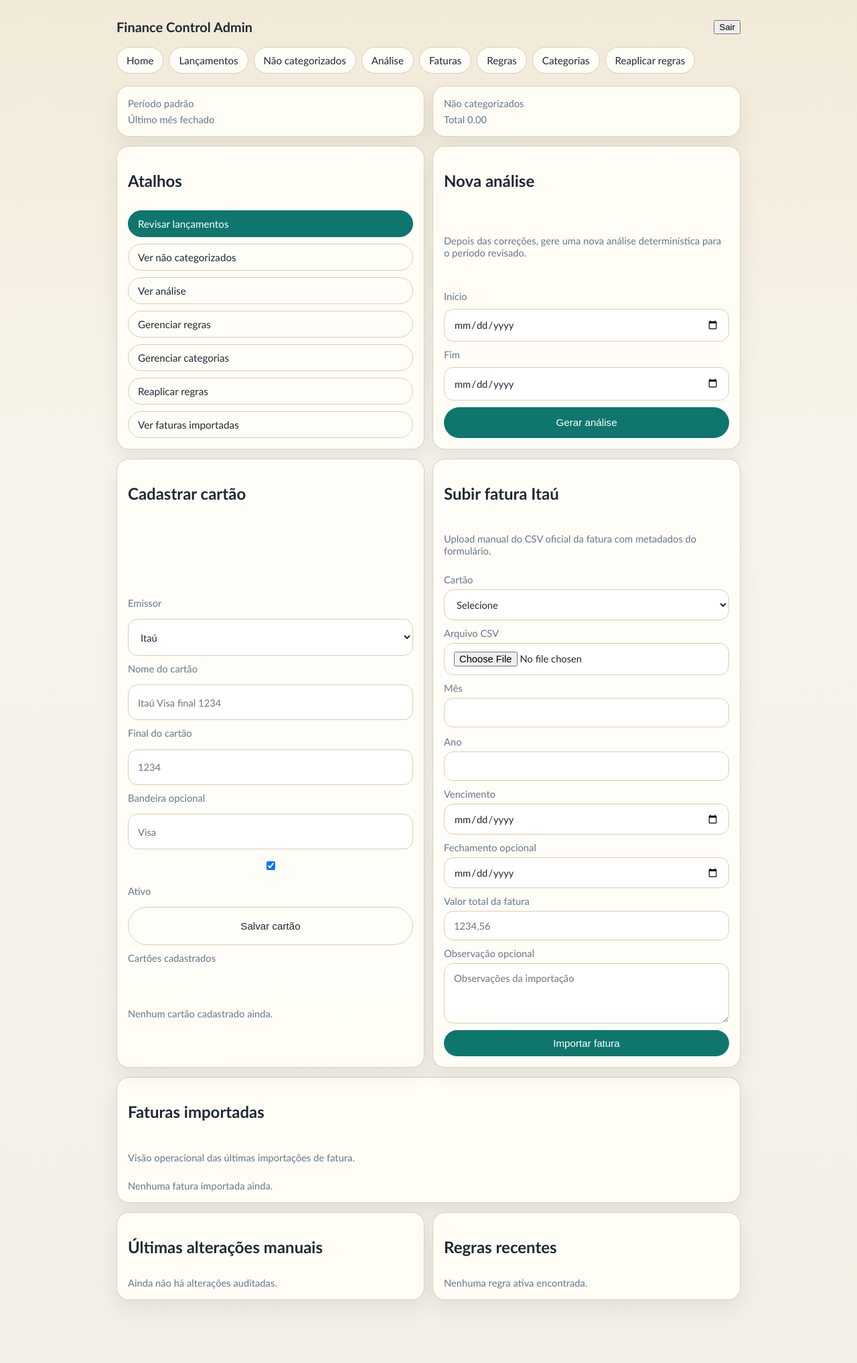
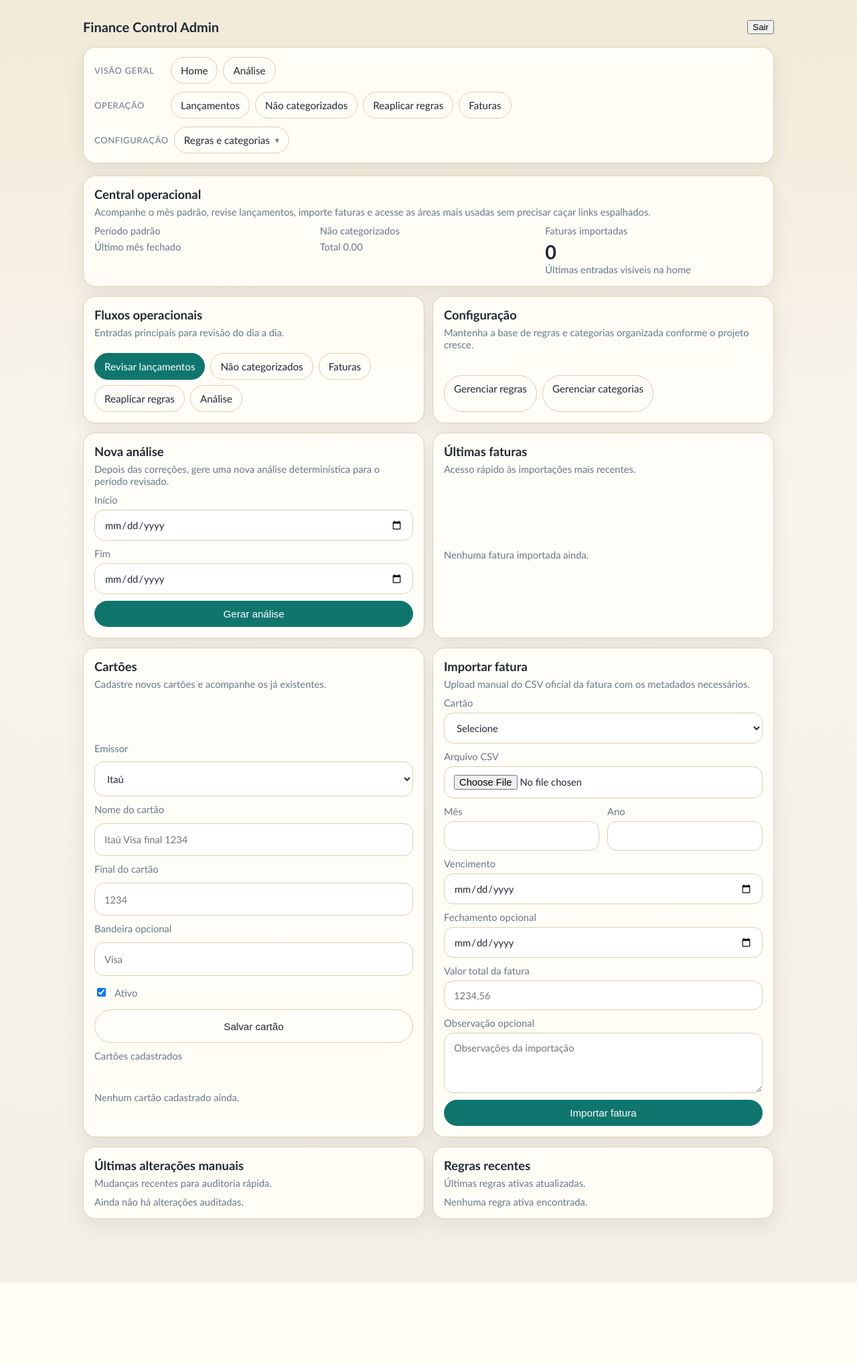
Before and after one commit to eduardokauer/finance_control, a FastAPI app: template app/templates/admin/dashboard.html in a window 1280 px wide. Shown: the whole page at 67% size. After the commit the page ends 1914 px from the top, so only its background shows below. Run offline with FastAPI, Linux system fonts and the light colour scheme; the template is opened without the code that fills it, so the values that code supplies are empty; some libraries are stand-ins or nearby versions.

Commit message:
melhorias de interface

```diff
--- a/app/templates/admin/base.html
+++ b/app/templates/admin/base.html
@@ -32,7 +32,7 @@
     }
     a { color: inherit; }
     .shell {
-      max-width: 980px;
+      max-width: 1080px;
       margin: 0 auto;
       padding: 16px 14px 80px;
     }
@@ -49,12 +49,29 @@
       text-decoration: none;
     }
     .nav {
+      display: grid;
+      gap: 12px;
+      margin-bottom: 18px;
+      padding: 14px 16px;
+      background: rgba(255, 253, 247, 0.96);
+      border: 1px solid rgba(219, 205, 179, 0.9);
+      box-shadow: var(--shadow);
+      border-radius: var(--radius);
+    }
+    .nav-row {
       display: flex;
       gap: 8px;
       flex-wrap: wrap;
-      margin-bottom: 18px;
+      align-items: center;
     }
-    .nav a, .nav button, .button {
+    .nav-section-label {
+      font-size: 0.8rem;
+      letter-spacing: 0.06em;
+      text-transform: uppercase;
+      color: var(--muted);
+      min-width: 106px;
+    }
+    .nav a, .nav button, .button, .nav-group summary {
       border: 1px solid var(--line);
       background: var(--surface);
       color: var(--ink);
@@ -63,6 +80,53 @@
       padding: 10px 14px;
       font-size: 0.95rem;
       cursor: pointer;
+    }
+    .nav-group {
+      position: relative;
+    }
+    .nav-group summary {
+      list-style: none;
+      display: inline-flex;
+      align-items: center;
+      gap: 8px;
+    }
+    .nav-group summary::-webkit-details-marker {
+      display: none;
+    }
+    .nav-group summary::after {
+      content: "▾";
+      font-size: 0.8rem;
+      color: var(--muted);
+    }
+    .nav-group[open] summary {
+      background: var(--accent-soft);
+      color: var(--accent);
+      border-color: #a8dfd5;
+    }
+    .nav-submenu {
+      display: grid;
+      gap: 8px;
+      margin-top: 8px;
+      margin-left: 114px;
+      padding: 10px;
+      border-radius: 18px;
+      border: 1px solid var(--line);
+      background: rgba(255, 253, 247, 0.98);
+    }
+    .nav-submenu a {
+      border-radius: 14px;
+      padding: 10px 12px;
+      border: 1px solid transparent;
+    }
+    .nav-submenu a:hover {
+      border-color: var(--line);
+      background: var(--surface);
+    }
+    .nav-link-active {
+      background: var(--accent-soft) !important;
+      color: var(--accent) !important;
+      border-color: #a8dfd5 !important;
+      font-weight: 700;
     }
     .button-primary {
       background: var(--accent);
@@ -108,6 +172,9 @@
     }
     .grid-2 {
       grid-template-columns: repeat(auto-fit, minmax(220px, 1fr));
+    }
+    .grid-3 {
+      grid-template-columns: repeat(auto-fit, minmax(180px, 1fr));
     }
     .metric-value {
       font-size: 1.8rem;
@@ -246,6 +313,15 @@
       padding-top: 12px;
       margin-top: 12px;
     }
+    .section-title {
+      margin: 0 0 6px 0;
+      font-size: 1.15rem;
+    }
+    .section-intro {
+      margin: 0;
+      color: var(--muted);
+      font-size: 0.92rem;
+    }
     .login-shell {
       min-height: 100vh;
       display: grid;
@@ -267,6 +343,10 @@
       .shell { padding: 28px 24px 80px; }
       .tx-card { padding: 18px 18px; }
     }
+    @media (max-width: 720px) {
+      .nav-submenu { margin-left: 0; }
+      .nav-section-label { min-width: auto; width: 100%; }
+    }
   </style>
 </head>
 <body>
@@ -279,14 +359,28 @@
       </form>
     </div>
     <nav class="nav">
-      <a href="/admin">Home</a>
-      <a href="/admin/transactions">Lançamentos</a>
-      <a href="/admin/transactions?uncategorized_only=true">Não categorizados</a>
-      <a href="/admin/analysis">Análise</a>
-      <a href="/admin/credit-card-invoices">Faturas</a>
-      <a href="/admin/rules">Regras</a>
-      <a href="/admin/categories">Categorias</a>
-      <a href="/admin/reapply">Reaplicar regras</a>
+      <div class="nav-row">
+        <span class="nav-section-label">Visão geral</span>
+        <a href="/admin" class="{% if request.url.path == '/admin' or request.url.path == '/admin/' %}nav-link-active{% endif %}">Home</a>
+        <a href="/admin/analysis" class="{% if request.url.path.startswith('/admin/analysis') %}nav-link-active{% endif %}">Análise</a>
+      </div>
+      <div class="nav-row">
+        <span class="nav-section-label">Operação</span>
+        <a href="/admin/transactions" class="{% if request.url.path.startswith('/admin/transactions') %}nav-link-active{% endif %}">Lançamentos</a>
+        <a href="/admin/transactions?uncategorized_only=true">Não categorizados</a>
+        <a href="/admin/reapply" class="{% if request.url.path.startswith('/admin/reapply') %}nav-link-active{% endif %}">Reaplicar regras</a>
+        <a href="/admin/credit-card-invoices" class="{% if request.url.path.startswith('/admin/credit-card-invoices') %}nav-link-active{% endif %}">Faturas</a>
+      </div>
+      <div class="nav-row">
+        <span class="nav-section-label">Configuração</span>
+        <details class="nav-group" {% if request.url.path.startswith('/admin/rules') or request.url.path.startswith('/admin/categories') %}open{% endif %}>
+          <summary>Regras e categorias</summary>
+          <div class="nav-submenu">
+            <a href="/admin/rules" class="{% if request.url.path.startswith('/admin/rules') %}nav-link-active{% endif %}">Regras</a>
+            <a href="/admin/categories" class="{% if request.url.path.startswith('/admin/categories') %}nav-link-active{% endif %}">Categorias</a>
+          </div>
+        </details>
+      </div>
     </nav>
     {% if flash %}<div class="flash">{{ flash }}</div>{% endif %}
     {% block content %}{% endblock %}
--- a/app/templates/admin/dashboard.html
+++ b/app/templates/admin/dashboard.html
@@ -1,33 +1,62 @@
 {% extends "admin/base.html" %}
 {% block title %}Admin Home{% endblock %}
 {% block content %}
-<section class="grid grid-2">
-  <div class="card">
+<section class="card stack">
+  <div>
+    <h1 class="section-title">Central operacional</h1>
+    <p class="section-intro">Acompanhe o mês padrão, revise lançamentos, importe faturas e acesse as áreas mais usadas sem precisar caçar links espalhados.</p>
+  </div>
+  <div class="grid grid-3">
+    <div>
       <div class="subtle">Período padrão</div>
       <div class="metric-value">{{ metrics.period_start.strftime('%m/%Y') }}</div>
       <div class="subtle">Último mês fechado</div>
     </div>
-  <div class="card">
+    <div>
       <div class="subtle">Não categorizados</div>
       <div class="metric-value">{{ metrics.uncategorized_count }}</div>
       <div class="subtle">Total {{ '%.2f'|format(metrics.uncategorized_total) }}</div>
+    </div>
+    <div>
+      <div class="subtle">Faturas importadas</div>
+      <div class="metric-value">{{ recent_credit_card_invoices|length }}</div>
+      <div class="subtle">Últimas entradas visíveis na home</div>
+    </div>
   </div>
 </section>
 
 <section class="grid grid-2">
   <div class="card stack">
-    <h2>Atalhos</h2>
+    <div>
+      <h2 class="section-title">Fluxos operacionais</h2>
+      <p class="section-intro">Entradas principais para revisão do dia a dia.</p>
+    </div>
+    <div class="actions">
       <a class="button button-primary" href="/admin/transactions">Revisar lançamentos</a>
-    <a class="button" href="/admin/transactions?uncategorized_only=true">Ver não categorizados</a>
-    <a class="button" href="/admin/analysis">Ver análise</a>
+      <a class="button" href="/admin/transactions?uncategorized_only=true">Não categorizados</a>
+      <a class="button" href="/admin/credit-card-invoices">Faturas</a>
+      <a class="button" href="/admin/reapply">Reaplicar regras</a>
+      <a class="button" href="/admin/analysis">Análise</a>
+    </div>
+  </div>
+  <div class="card stack">
+    <div>
+      <h2 class="section-title">Configuração</h2>
+      <p class="section-intro">Mantenha a base de regras e categorias organizada conforme o projeto cresce.</p>
+    </div>
+    <div class="actions">
       <a class="button" href="/admin/rules">Gerenciar regras</a>
       <a class="button" href="/admin/categories">Gerenciar categorias</a>
-    <a class="button" href="/admin/reapply">Reaplicar regras</a>
-    <a class="button" href="/admin/credit-card-invoices">Ver faturas importadas</a>
     </div>
+  </div>
+</section>
+
+<section class="grid grid-2">
   <div class="card stack">
-    <h2>Nova análise</h2>
-    <p class="subtle">Depois das correções, gere uma nova análise determinística para o período revisado.</p>
+    <div>
+      <h2 class="section-title">Nova análise</h2>
+      <p class="section-intro">Depois das correções, gere uma nova análise determinística para o período revisado.</p>
+    </div>
     <form method="post" action="/admin/analysis/run" class="stack">
       <label>Início<input type="date" name="period_start" value="{{ metrics.period_start }}" required></label>
       <label>Fim<input type="date" name="period_end" value="{{ metrics.period_end }}" required></label>
@@ -35,11 +64,31 @@
       <button type="submit" class="button button-primary">Gerar análise</button>
     </form>
   </div>
+  <div class="card stack">
+    <div>
+      <h2 class="section-title">Últimas faturas</h2>
+      <p class="section-intro">Acesso rápido às importações mais recentes.</p>
+    </div>
+    {% if recent_credit_card_invoices %}
+      {% for invoice in recent_credit_card_invoices %}
+        <div class="rule-row" style="margin-top:0; padding-top:0; border-top:none;">
+          <div><strong>{{ invoice.card_label }}</strong> · {{ "%02d/%04d"|format(invoice.billing_month, invoice.billing_year) }}</div>
+          <div class="subtle">ID {{ invoice.invoice_id }} · {{ invoice.item_count }} lançamento(s) · vencimento {{ invoice.due_date }} · status {{ invoice.import_status }}</div>
+          <div><a href="/admin/credit-card-invoices/{{ invoice.invoice_id }}">Abrir detalhe</a></div>
+        </div>
+      {% endfor %}
+    {% else %}
+      <div class="subtle">Nenhuma fatura importada ainda.</div>
+    {% endif %}
+  </div>
 </section>
 
 <section class="grid grid-2">
   <div class="card stack">
-    <h2>Cadastrar cartão</h2>
+    <div>
+      <h2 class="section-title">Cartões</h2>
+      <p class="section-intro">Cadastre novos cartões e acompanhe os já existentes.</p>
+    </div>
     <form method="post" action="/admin/credit-cards" class="stack">
       <label>Emissor
         <select name="issuer" required>
@@ -49,7 +98,7 @@
       <label>Nome do cartão<input type="text" name="card_label" placeholder="Itaú Visa final 1234" required></label>
       <label>Final do cartão<input type="text" name="card_final" inputmode="numeric" maxlength="4" placeholder="1234" required></label>
       <label>Bandeira opcional<input type="text" name="brand" placeholder="Visa"></label>
-      <label class="inline"><input type="checkbox" name="is_active" value="true" checked> Ativo</label>
+      <label class="inline"><input type="checkbox" name="is_active" value="true" checked style="width:auto;"> Ativo</label>
       <button type="submit" class="button">Salvar cartão</button>
     </form>
 
@@ -69,8 +118,10 @@
   </div>
 
   <div class="card stack">
-    <h2>Subir fatura Itaú</h2>
-    <p class="subtle">Upload manual do CSV oficial da fatura com metadados do formulário.</p>
+    <div>
+      <h2 class="section-title">Importar fatura</h2>
+      <p class="section-intro">Upload manual do CSV oficial da fatura com os metadados necessários.</p>
+    </div>
     {% if invoice_upload_error %}
       <div class="flash" style="background: var(--danger-soft); color: var(--danger); border-color: #f7b4ae; margin-bottom: 0;">{{ invoice_upload_error }}</div>
     {% endif %}
@@ -97,25 +148,12 @@
   </div>
 </section>
 
-<section class="card stack">
-  <h2>Faturas importadas</h2>
-  <p class="subtle">Visão operacional das últimas importações de fatura.</p>
-  {% if recent_credit_card_invoices %}
-    {% for invoice in recent_credit_card_invoices %}
-      <div>
-        <div><strong>{{ invoice.card_label }}</strong> · {{ "%02d/%04d"|format(invoice.billing_month, invoice.billing_year) }} · {{ "%.2f"|format(invoice.total_amount_brl) }}</div>
-        <div class="subtle">ID {{ invoice.invoice_id }} · {{ invoice.item_count }} lançamento(s) · vencimento {{ invoice.due_date }}{% if invoice.closing_date %} · fechamento {{ invoice.closing_date }}{% endif %} · status {{ invoice.import_status }}</div>
-        <div><a href="/admin/credit-card-invoices/{{ invoice.invoice_id }}">Abrir detalhe</a></div>
-      </div>
-    {% endfor %}
-  {% else %}
-    <div class="subtle">Nenhuma fatura importada ainda.</div>
-  {% endif %}
-</section>
-
 <section class="grid grid-2">
   <div class="card stack">
-    <h2>Últimas alterações manuais</h2>
+    <div>
+      <h2 class="section-title">Últimas alterações manuais</h2>
+      <p class="section-intro">Mudanças recentes para auditoria rápida.</p>
+    </div>
     {% if metrics.latest_changes %}
       {% for item in metrics.latest_changes %}
         <div>
@@ -128,7 +166,10 @@
     {% endif %}
   </div>
   <div class="card stack">
-    <h2>Regras recentes</h2>
+    <div>
+      <h2 class="section-title">Regras recentes</h2>
+      <p class="section-intro">Últimas regras ativas atualizadas.</p>
+    </div>
     {% if metrics.latest_rules %}
       {% for rule in metrics.latest_rules %}
         <div>
```
Also changed, not shown: tests/test_admin_ui.py (+2 -2 lines). Lines whose indentation alone changed are shown as unchanged.
